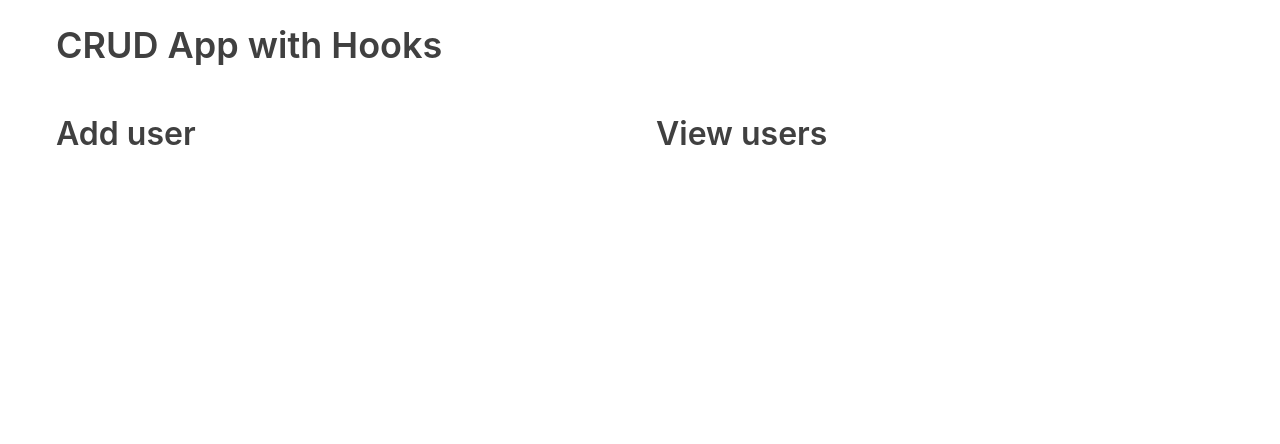
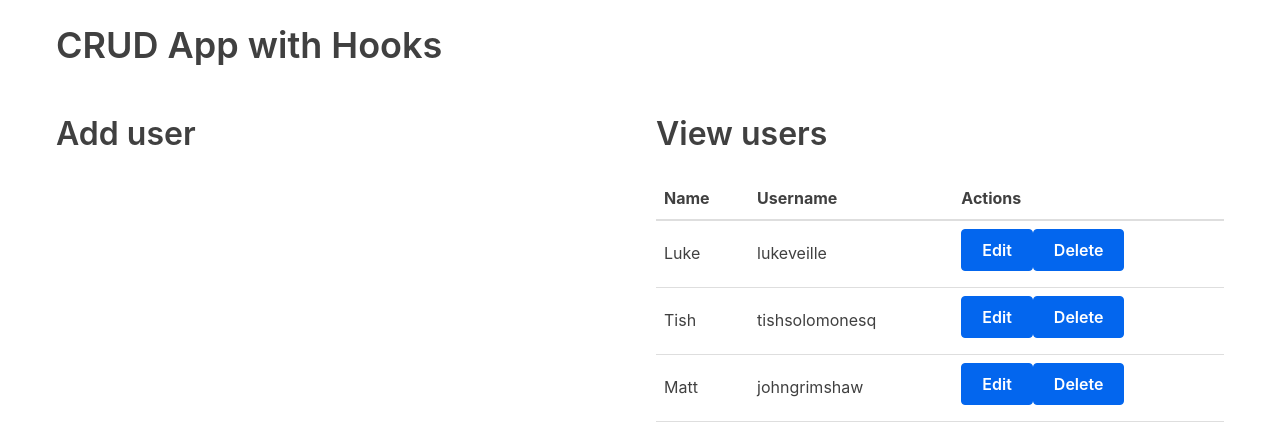
Before and after one commit to Lukeveille/react-hooks, a React (Create React App) app: page / in a window 1280 px wide. Shown: the top 444 px of the page. Built offline with nearby package versions, Linux system fonts and the light colour scheme; the HTML template or start-up script is replaced by a standard one.

Commit message:
have UserTable component displaying user information

```diff
--- a/src/App.js
+++ b/src/App.js
@@ -1,6 +1,15 @@
-import React from 'react';
+import React, { useState } from 'react';
+import UserTable from './tables/UserTable'
 
 const App = () => {
+  const usersData = [
+    {id: 1, name: 'Luke', username: 'lukeveille' },
+    {id: 2, name: 'Tish', username: 'tishsolomonesq' },
+    {id: 3, name: 'Matt', username: 'johngrimshaw' }
+  ];
+
+  const [users, setUsers] = useState(usersData);
+
   return (
     <div className="container">
       <h1>CRUD App with Hooks</h1>
@@ -10,6 +19,7 @@
       </div>
       <div className="flex-large">
         <h2>View users</h2>
+        <UserTable users={users}/>
       </div>
     </div>
     </div>
--- /dev/null
+++ b/src/tables/UserTable.js
@@ -0,0 +1,33 @@
+import React from 'react';
+
+const UserTable = props => (
+  <table>
+    <thead>
+      <tr>
+        <th>Name</th>
+        <th>Username</th>
+        <th>Actions</th>
+      </tr>
+    </thead>
+    <tbody>
+      {props.users.length > 0 ? (
+        props.users.map(user => (
+      <tr>
+        <td>{user.name}</td>
+        <td>{user.username}</td>
+        <td>
+          <button className="button nuted-button">Edit</button>
+          <button className="button nuted-button">Delete</button>
+        </td>
+      </tr>
+        ))
+      ) : (
+        <tr>
+          <td colSpan={3}>No users</td>
+        </tr>
+      )}
+    </tbody>
+  </table>
+)
+
+export default UserTable;
```
